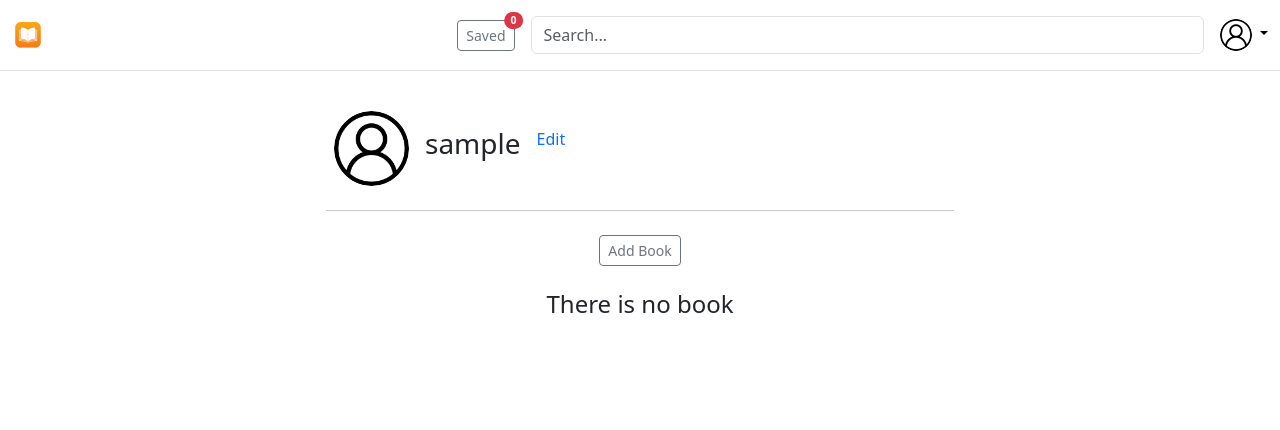
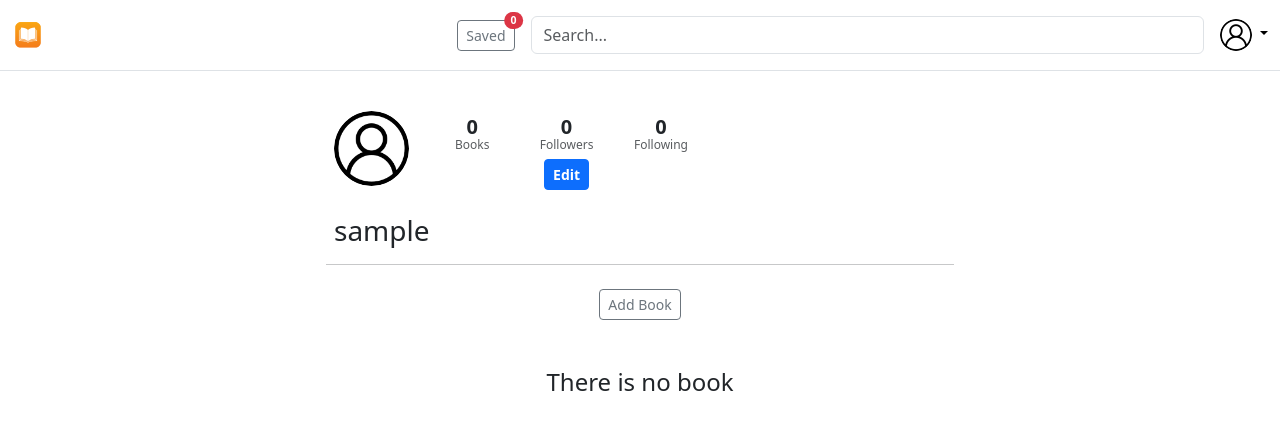
Before and after one commit to arxiveprojects/bookish, a Django app: page /profile/ in a window 1280 px wide. Shown: the top 430 px of the page. Run offline with Django 4.2, Linux system fonts and the light colour scheme; the visitor is signed in with stand-in values (Sample User, id 1); data comes from the database, SQL or seed files in the repository; data that the repository does not hold is empty; some libraries are stand-ins or nearby versions.

Commit message:
adding following system

```diff
--- a/accounts/models.py
+++ b/accounts/models.py
@@ -5,5 +5,18 @@ class CustomUser(AbstractUser):
     bio = models.TextField(null=True,blank=True,)
     email= models.EmailField(unique=True)
     image = models.ImageField(upload_to='profile', null=True, blank=True)
+    following = models.ManyToManyField('self',through="Contact",related_name='followers', symmetrical=False)
     def __str__(self) -> str:
         return self.username
+
+class Contact(models.Model):
+    user_from = models.ForeignKey(CustomUser,related_name='rel_from_set',on_delete=models.CASCADE)
+    user_to = models.ForeignKey(CustomUser,related_name='rel_to_set',on_delete=models.CASCADE)
+    created = models.DateTimeField(auto_now_add=True)
+
+    class Meta:
+        indexes = [models.Index(fields=["-created"])]
+        ordering = ['-created']
+
+    def __str__(self):
+        return f'{self.user_from} follows {self.user_to}'
--- a/accounts/urls.py
+++ b/accounts/urls.py
@@ -1,7 +1,8 @@
-from .views import SignupPageView,ProfileUpdateView
+from .views import SignupPageView,ProfileUpdateView,follow
 from django.urls import path
 
 urlpatterns = [
     path('signup/',SignupPageView.as_view(),name='signup'),
     path('<int:pk>/edit/',ProfileUpdateView.as_view(),name='edit_profile'),
+    path('<int:pk>/follow/',follow,name='follow'),
 ]
--- a/books/models.py
+++ b/books/models.py
@@ -1,4 +1,3 @@
-import io
 from django.db import models
 from django.db.models.query import QuerySet
 from django.urls import reverse
@@ -6,7 +5,6 @@ from django.contrib.auth import get_user_model
 from django.core.validators import FileExtensionValidator
 from django.utils.text import slugify
 from books.validators import validate_pdf_size
-from pdf2image import convert_from_path
 import uuid
 import fitz
 import base64
--- a/books/views.py
+++ b/books/views.py
@@ -142,7 +142,7 @@ def more_books(request):
     return render(request, 'partial/more_books.html', context)
 
 def get_book_images(request,pk):
-    offset = int(request.GET.get("offset",0))
+    offset = int(request.GET.get("offset","0"))
     book:Book = Book.objects.get(pk=pk)
     images = book.get_images(offset)
     context ={"images":images,"book":book,"offset":offset+6}
--- /dev/null
+++ b/templates/partial/follow.html
@@ -0,0 +1,5 @@
+    {% if following %}
+    <i class="bi bi-check-lg"></i> Following
+    {% else %}
+    <i class="bi bi-plus"></i> Follow
+    {% endif %}
--- a/templates/post/_post.html
+++ b/templates/post/_post.html
@@ -3,7 +3,7 @@
 
     {% include 'post/_post_header.html' %}
     <div class="card-body">
-        <div style="overflow-x: auto; white-space: nowrap; width: 300px;" class="d-flex overflow-x-scroll">
+        <div style="overflow-x: auto; white-space: nowrap;" class="d-flex overflow-x-scroll">
             {% include 'partial/more_images.html' with images=book.get_images %}
         </div>
     </div>
--- a/templates/post/_post_header.html
+++ b/templates/post/_post_header.html
@@ -10,7 +10,7 @@
       {% endif %}
       <div class="px-2 lh-1">
         <a class=" h6 text-muted" style="text-decoration:none" href=" {% url 'profile' book.user.id %}">{{book.user.username}}</a>
-        <p class="text-muted  small fw-lighter" style="font-size: .75em;">  {{book.posted_at|date:"d/b/Y"}} </p>
+        <p class="text-muted  fw-lighter" style="font-size: .75em;">  {{book.posted_at|date:"d/b/Y"}} </p>
       </div>
     </div>
 
@@ -35,6 +35,7 @@
     </div>
 
     {% endif %}
+
   </div>
     <h6 class="card-text text-truncate">
       <a  href="{{book.pdf.url}}" download class="text-decoration-none bi bi-download"> </a>
--- a/templates/profile/profile.html
+++ b/templates/profile/profile.html
@@ -3,27 +3,42 @@
  {% block title %} {{user.username}} {%endblock title %}
  {% block content %}
     <div class=" my-4 mx-2 d-flex justify-content-start">
-        {% if request.user.image %}
-        <img src="{{request.user.image.url}}" alt="mdo" width="75" height="75" class="rounded-circle">
+        {% if user.image %}
+          <img src="{{user.image.url}}" alt="mdo" width="75" height="75" class="rounded-circle">
         {% else %}
           <img src="{% static  'img/user.png' %}" alt="mdo" width="75" height="75" class="rounded-circle">
         {% endif %}
-        <div class="mx-3 mt-3">
-          <div class="d-flex">
-            <h3 class="me-3" >{{user.username}}</h3>
+
+        <div class="row text-center lh-1 mx-3 mt-1">
+
+          <div class="col-4"><span class="fw-bold h5">{{user.book.all|length}}</span> <div class="text-muted fw-lighter small" style="font-size: .75em;">Books</div>  </div>
+          <div class="col-4"><span class="fw-bold h5">{{user.followers.all|length}}</span>  <div class="text-muted fw-lighter small" style="font-size: .75em;">Followers</div>  </div>
+          <div class="col-4"><span class="fw-bold h5">{{user.following.all|length}}</span>  <div class="text-muted fw-lighter small" style="font-size: .75em;">Following</div>  </div>
+          <div class="col  mt-2">
               {% if user.id == request.user.id %}
-              <a class="text-decoration-none" href="{% url 'edit_profile' user.id %}" > Edit</a>
+                <a class="btn btn-sm btn-primary fw-bold" href="{% url 'edit_profile' user.id %}" > Edit</a>
+              {% else %}
+                {% if user in request.user.following.all %}
+                  <a hx-post="{% url 'follow' user.id %}" class="btn btn-sm btn-primary fw-bold"><i class="bi bi-check-lg"></i> Following</a>
+                {% else %}
+                  <a hx-post="{% url 'follow' user.id %}" class="btn btn-sm btn-primary fw-bold"><i class="bi bi-plus"></i> Follow </a>
+                {% endif %}
               {% endif %}
             </div>
+        </div>
+
+    </div>
+    <div class="mx-2">
+      <h3 class="me-3" >{{user.username}}</h3>
       <p>{% if user.bio %} {{user.bio}} <br> {% endif %} </p>
     </div>
 
-    </div>
+
 <hr/>
-
 {% if user.id == request.user.id %}
 <div class="text-center my-4"><a class="btn btn-outline-secondary btn-sm" href="{% url 'add_book' %}"> Add Book</a></div>
 {% endif %}
+<br/>
 
  {% if not books %}
   <div class="d-flex justify-content-center">
```
Also changed, not shown: accounts/views.py (+22 -1 lines), templates/partial/more_images.html (+1 -1 lines), accounts/migrations/0003_contact_customuser_following_and_more.py (added). Lines whose indentation alone changed are shown as unchanged.
